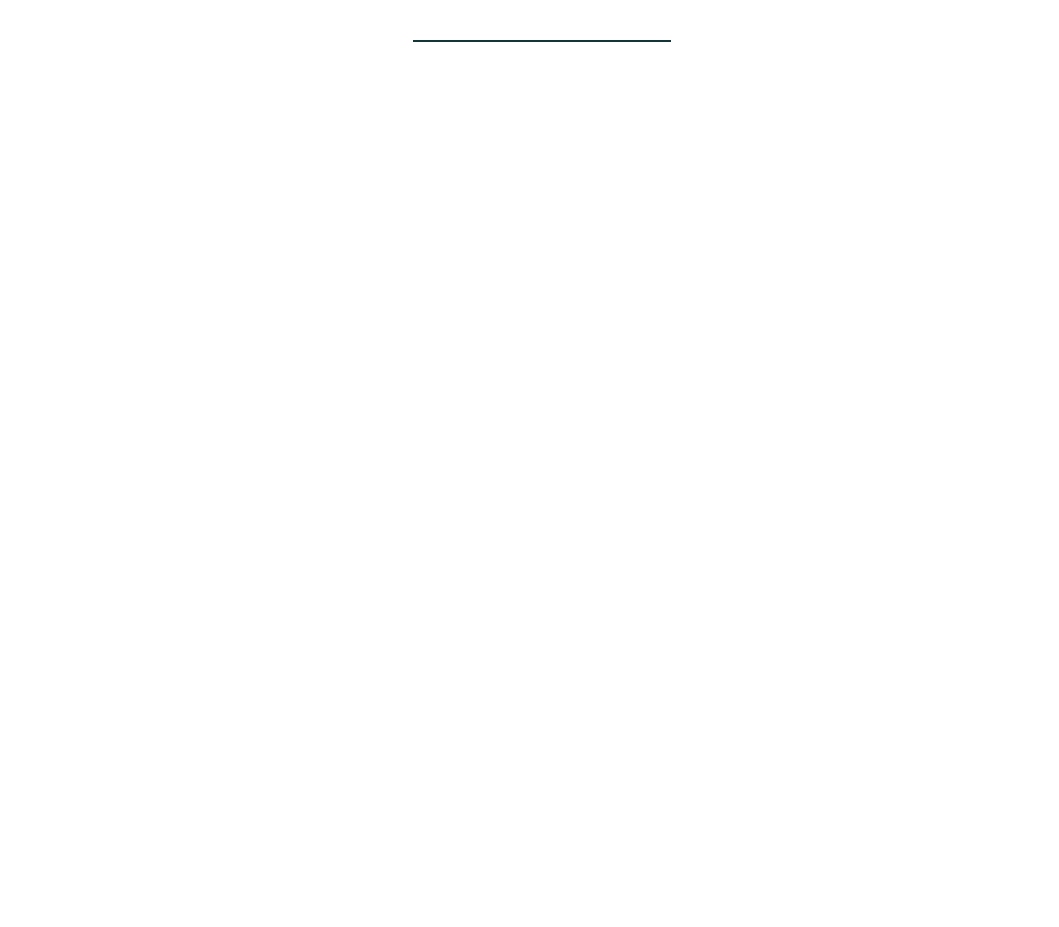
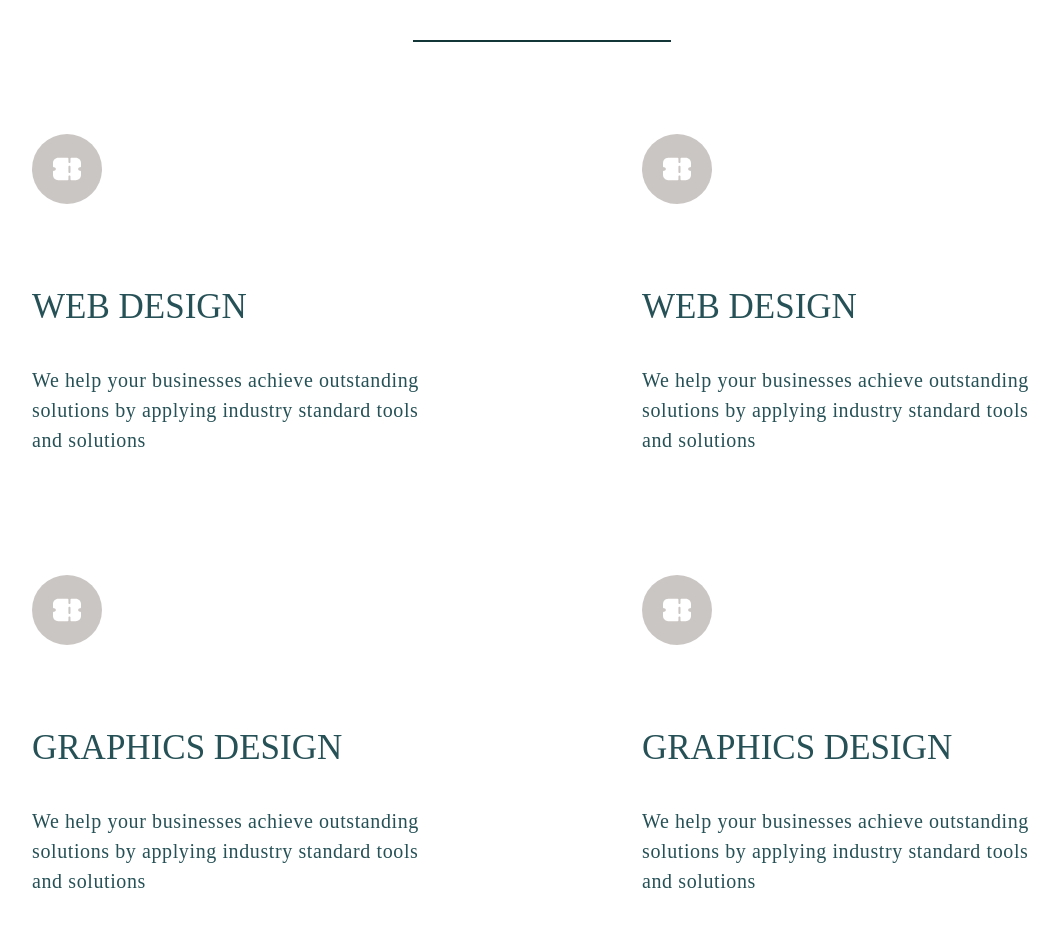
Before and after one commit to man-of-mind/trending-fashion-landing-page, a React (Create React App) app: page / in a window 1280 px wide. Shown: the part 4401-5328 px from the top of the page, without its empty margins (98-1157 px from the left). Before the commit the page ends 4535 px from the top, so only its background shows below. Built offline with nearby package versions, Linux system fonts and the light colour scheme; a web font is replaced by a local one.

Commit message:
Completed the services section of the landing page

```diff
--- a/src/Components/Content/Content.module.scss
+++ b/src/Components/Content/Content.module.scss
@@ -73,6 +73,7 @@
             @extend h1;
             padding: 80px 0 20px;
             font-size: 100px;
+            text-align: center;
         }
         hr {
             width: 256px;
@@ -80,5 +81,28 @@
             margin: 0 auto;
             margin-bottom: 92px;
         }
+        .service-grid {
+            display: grid;
+            grid-template-columns: auto auto;
+            padding: 0 130px;
+            gap: 100px 200px;
+            padding-bottom: 158px;
+        }
     }
 }
+
+.service {
+    color: #265156;
+    h1 {
+        @extend h1;
+        text-align: left;
+        font-size: 35px;
+        line-height: 37px;
+    }
+    p {
+        font-weight: 400;
+        font-size: 20px;
+        line-height: 30px;
+        letter-spacing: 0.03em;
+    }
+}
--- a/src/Components/Content/Content.tsx
+++ b/src/Components/Content/Content.tsx
@@ -3,6 +3,7 @@ import FactsCard from "../Cards/FactsCard";
 import styles from './Content.module.scss';
 import ProductFlower from '../../Assets/Images/ProductFlower.svg';
 import CompanyFlower from '../../Assets/Images/CompanyFlower.svg';
+import Service from "./Service";
 
 const Content = () => {
     return (
@@ -48,6 +49,12 @@ const Content = () => {
             <div className={styles['services']}>
                 <h1>Services</h1>
                 <hr></hr>
+                <section className={styles['service-grid']}>
+                    <Service category="WEB DESIGN" detail="We help your businesses achieve outstanding solutions by applying industry standard tools and solutions"/>
+                    <Service category="WEB DESIGN" detail="We help your businesses achieve outstanding solutions by applying industry standard tools and solutions"/>
+                    <Service category="GRAPHICS DESIGN" detail="We help your businesses achieve outstanding solutions by applying industry standard tools and solutions"/>
+                    <Service category="GRAPHICS DESIGN" detail="We help your businesses achieve outstanding solutions by applying industry standard tools and solutions"/>
+                </section>
             </div>
         </div>
     );
--- /dev/null
+++ b/src/Components/Content/Service.tsx
@@ -0,0 +1,20 @@
+import React from "react";
+import styles from "./Content.module.scss";
+import { ReactComponent as ServiceIcon } from "../../Assets/Icons/ServiceIcon.svg";
+
+interface Props {
+    category: string,
+    detail: string
+}
+
+const Service:React.FC<Props> = ({category, detail})=> {
+    return (
+        <div className={styles['service']}>
+            <ServiceIcon />
+            <h1>{category}</h1>
+            <p>{detail}</p>
+        </div>
+    );
+}
+
+export default Service;
```
Also changed, not shown: src/Assets/Icons/ServiceIcon.svg (added).
